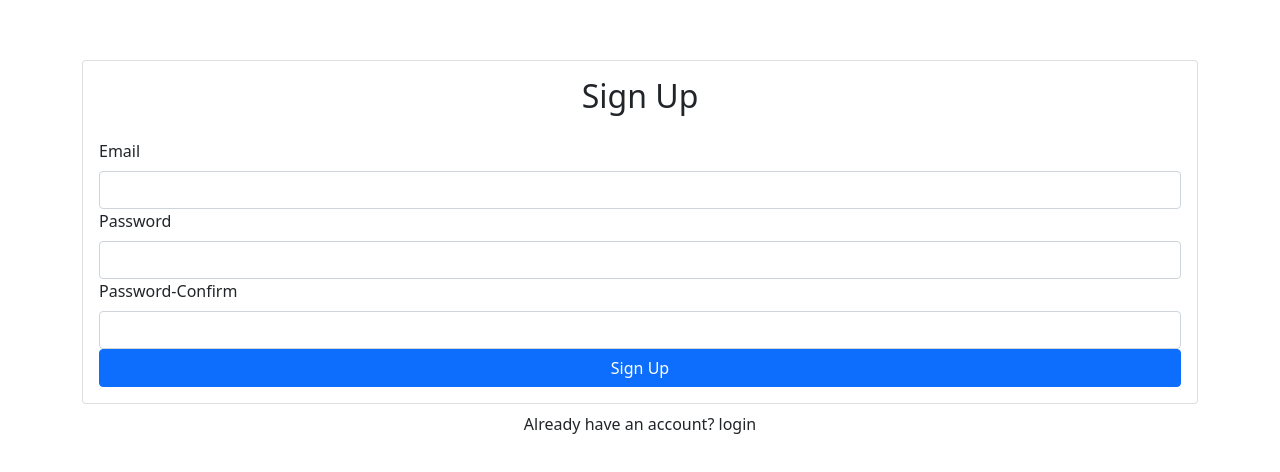
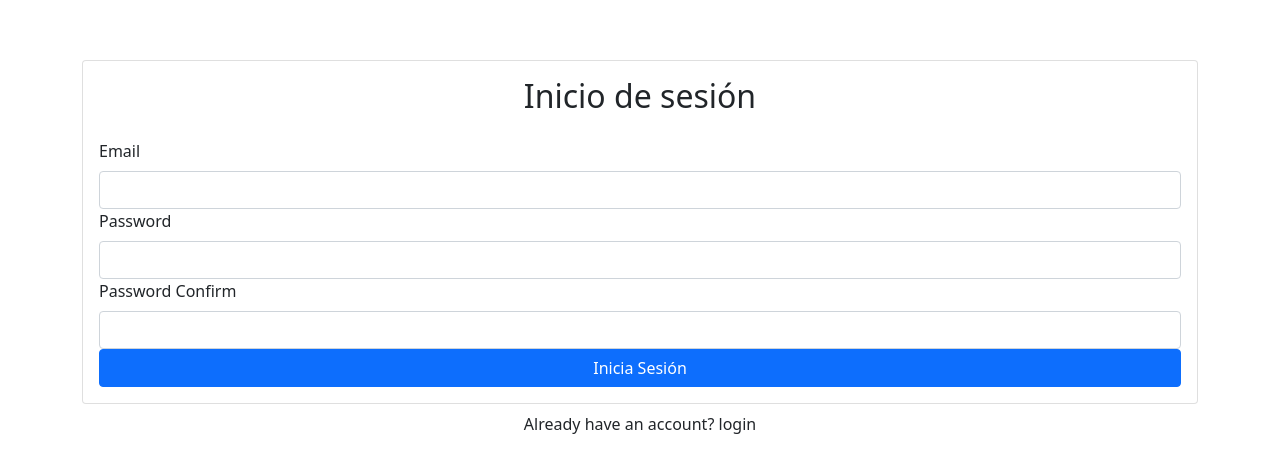
Before and after one commit to BernardoAguayoOrtega/ads-react-portal, a React (Create React App) app: page / in a window 1280 px wide. Shown: the part 152-624 px from the top of the page. Built offline with nearby package versions, Linux system fonts and the light colour scheme; no server answers.

Commit message:
ERROR in setError is not a function

```diff
--- a/src/components/Signup.js
+++ b/src/components/Signup.js
@@ -3,7 +3,7 @@
 import { useAuth } from '../contexts/AuthContext';
 
 
-export default function Signup() {
+export default function  Signup() {
 
     const emailRef = useRef();
     const passwordRef = useRef();
@@ -16,14 +16,13 @@
         e.preventDefault();
 
         if (passwordRef.current.value !== passwordConfirmRef.current.value) {
-          return setError("Passwords do not match");
+            return setError("error");
         }
 
         try {
           setError("");
           setLoading(true);
           await signup(emailRef.current.value, passwordRef.current.value);
-
         } catch {
           setError("Failed to create an account");
         }
@@ -35,7 +34,7 @@
         <>
         <Card>
             <Card.Body>
-                <h2 className="text-center mb-4">Sign Up</h2>
+                <h2 className="text-center mb-4">Inicio de sesión</h2>
                 {error && <Alert variant="danger">{error}</Alert>}
                 <Form onSubmit={handleSubmit}>
                     <Form.Group id="email">
@@ -47,10 +46,12 @@
                         <Form.Control type="password" ref={passwordRef} required />
                     </Form.Group>
                     <Form.Group id="password-confirm">
-                        <Form.Label>Password-Confirm</Form.Label>
+                        <Form.Label>Password Confirm</Form.Label>
                         <Form.Control type="password" ref={passwordConfirmRef} required />
                     </Form.Group>
-                    <Button disabled={loading} className="w-100" type='submint'>Sign Up</Button>
+                    <Button disabled={loading} className="w-100" type='submit'>
+                        Inicia Sesión
+                    </Button>
                 </Form>
             </Card.Body>
         </Card>
--- a/src/contexts/AuthContext.js
+++ b/src/contexts/AuthContext.js
@@ -30,7 +30,7 @@
 
     return (
         <AuthContext.Provider value={value}>
-            {children}
+            { children }
         </AuthContext.Provider>
     )
 }
--- a/src/index.js
+++ b/src/index.js
@@ -1,7 +1,7 @@
 import React from 'react';
 import ReactDOM from 'react-dom';
 import App from './components/App';
-import 'bootstrap/dist/css/bootstrap.min.css'
+import 'bootstrap/dist/css/bootstrap.min.css';
 
 ReactDOM.render(
   <React.StrictMode>
```
